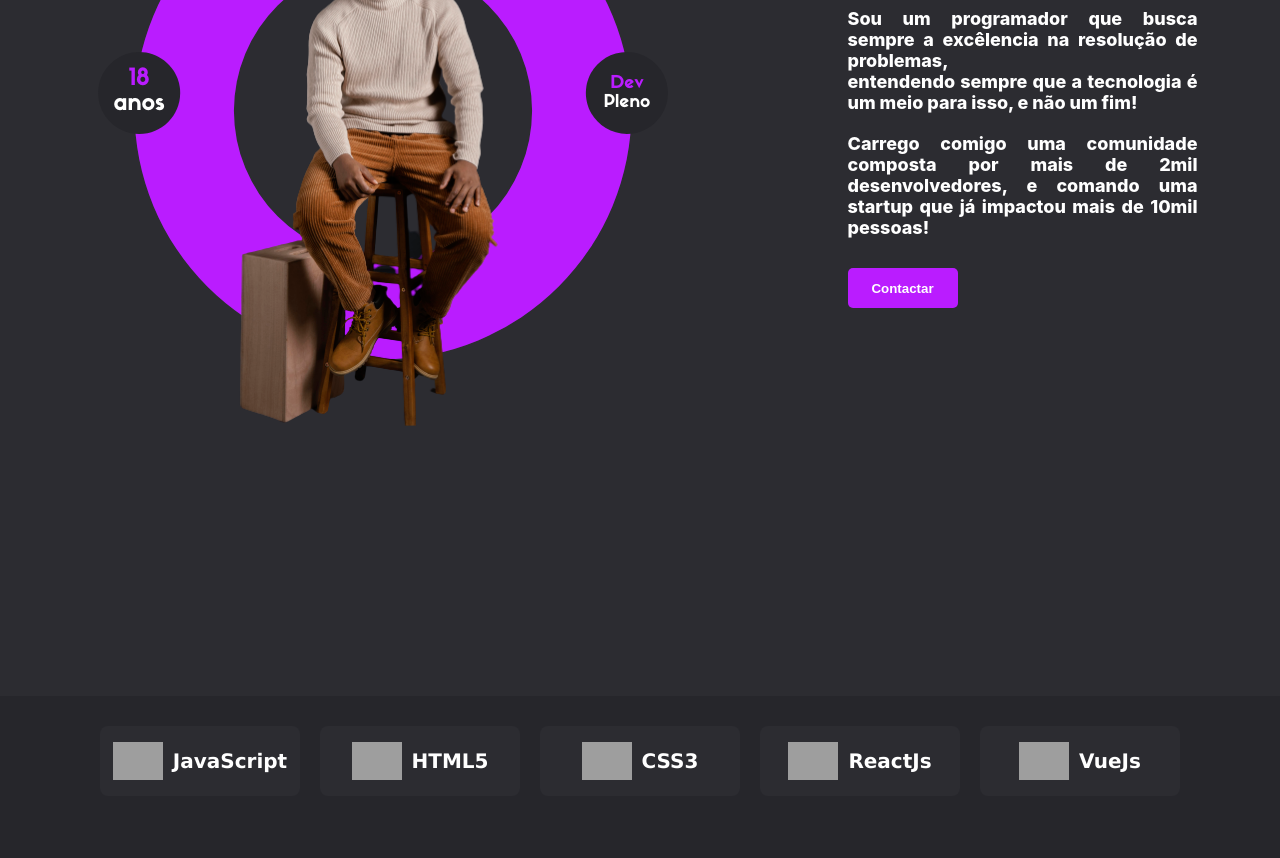
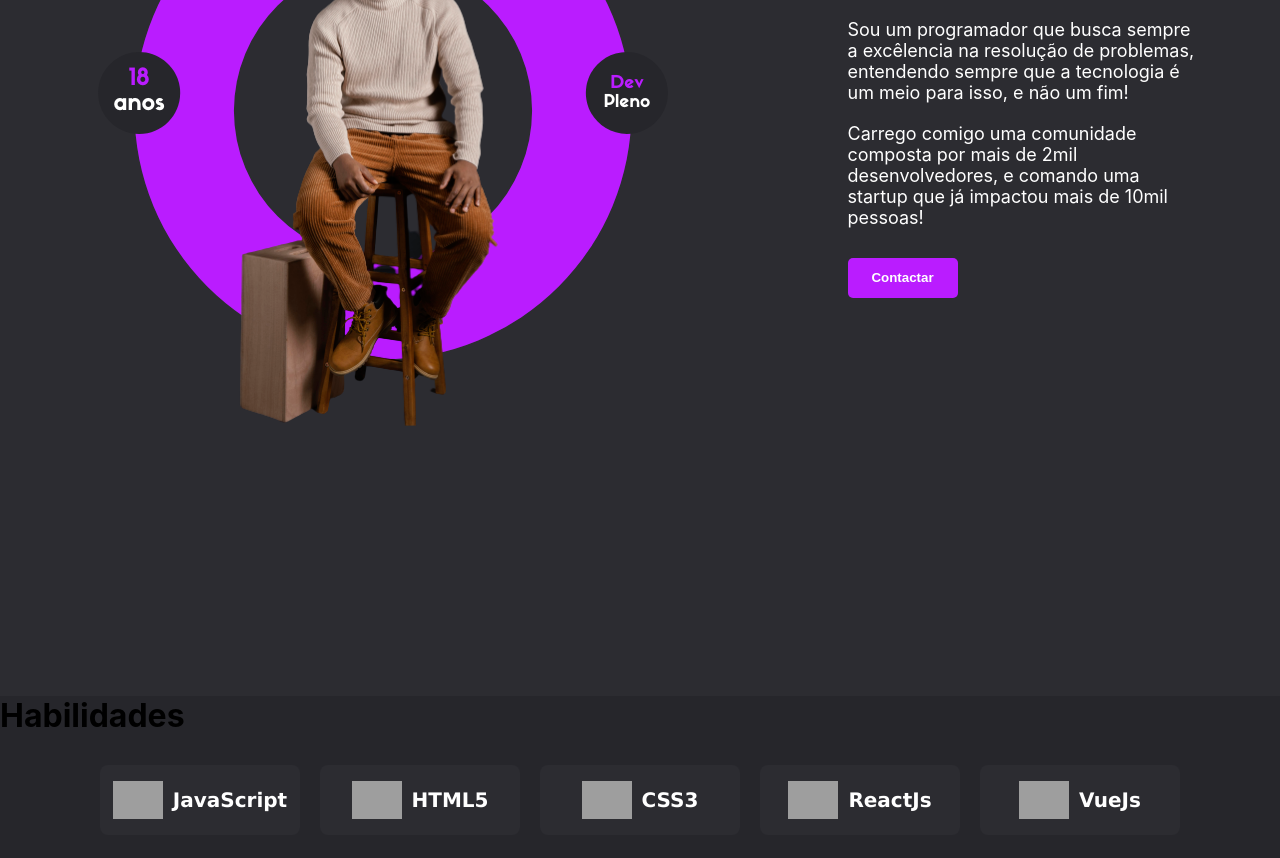
Before and after one commit to edsonlima2506/meu-portfolio, a React (Create React App) app: page / in a window 1280 px wide. Shown: the part 1360-2218 px from the top of the page. Built offline with nearby package versions, Linux system fonts and the light colour scheme; grey boxes are pictures that could not be loaded.

Commit message:
Inicia ajustes necessarios

```diff
--- a/src/components/Projects.jsx
+++ b/src/components/Projects.jsx
@@ -21,6 +21,7 @@ class Projects extends React.Component {
     render() {
         return (
             <div className="projects">
+                <h1>Habilidades</h1>
                 <div className="skillsDivision">
                     { this.renderSkills() }
                 </div>
--- a/src/components/about.css
+++ b/src/components/about.css
@@ -71,9 +71,7 @@ hr {
     color: #fff;
     width: 350px;
     margin-top: 20px;
-    font-weight: 800;
     font-size: 18px;
-    text-align: justify;
 }
 
 .buttonContactarBio {
```
